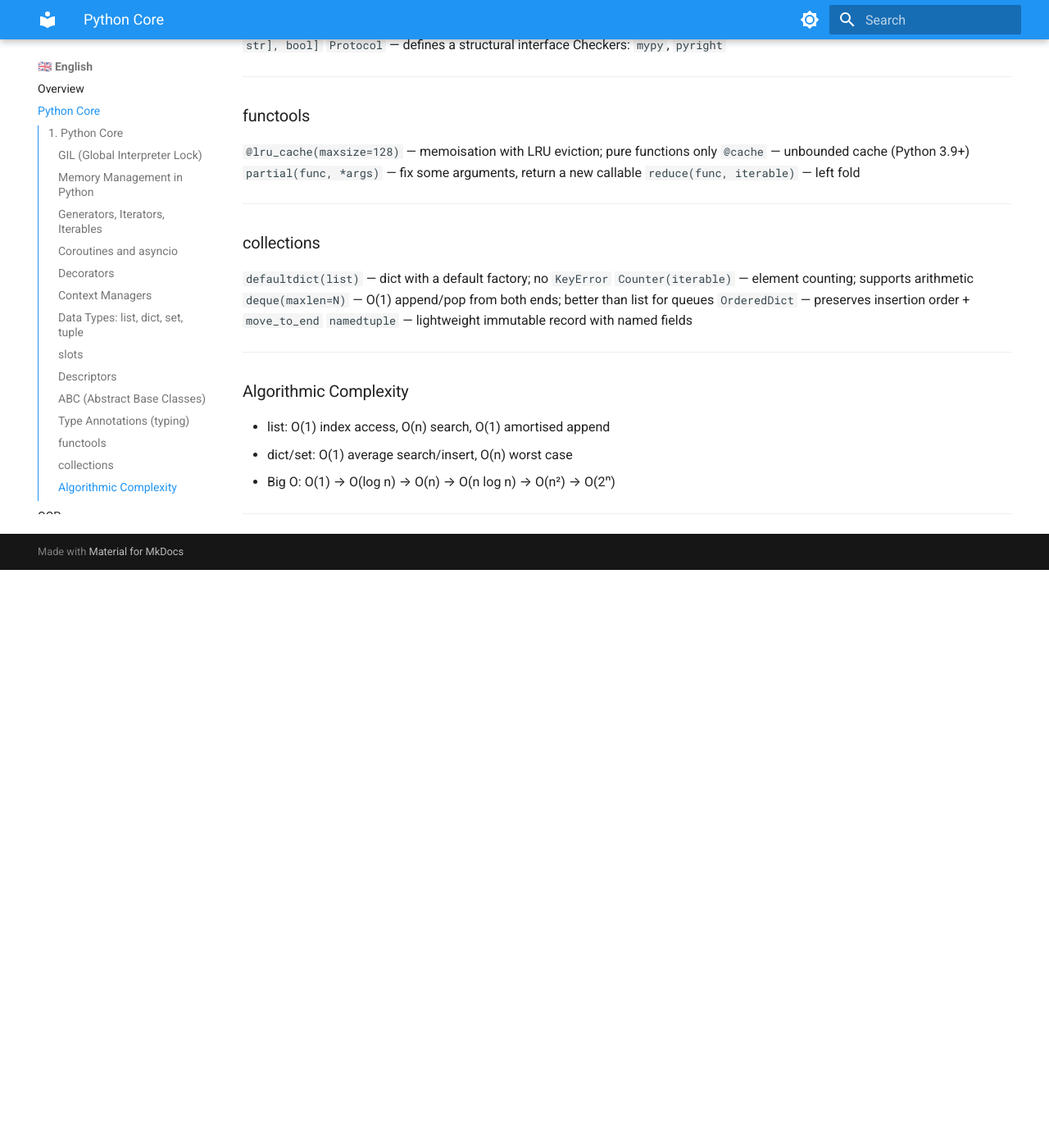
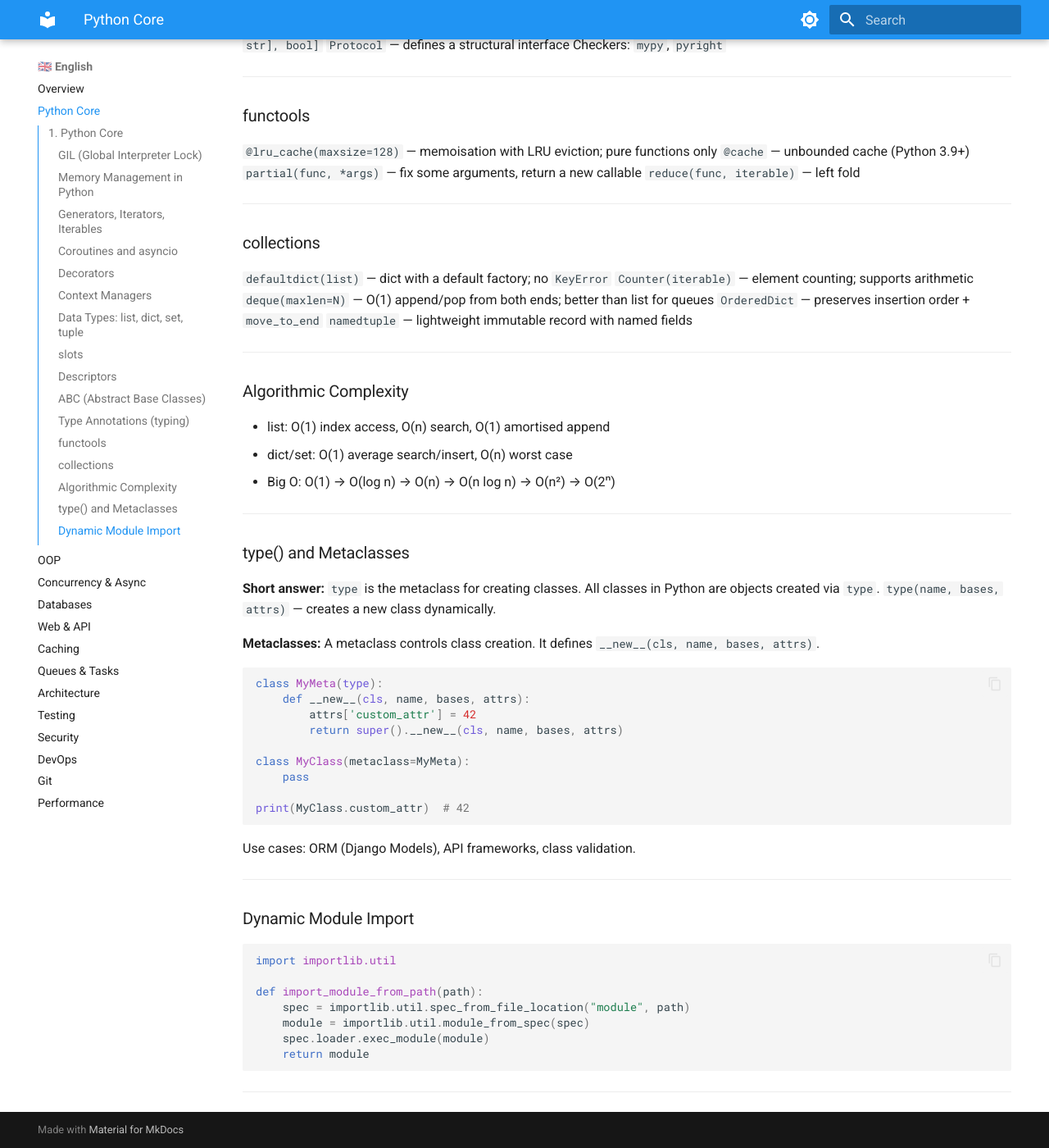
Before and after one commit to spiritEcosse/senior-kb, an MkDocs documentation site: the page built from docs/en/python-core.md, in a window 1280 px wide and 1400 px high, scrolled down 4005 px. Shown: the whole window at 82% size. Built offline with MkDocs 1.6.1 and Material for MkDocs 9.7.7, drawn with Linux system fonts in a browser that asks for light colours; before the commit the page ends 4700 px from its top, so only the background shows below that.

Commit message:
update: docs/en/python-core.md

````diff
--- a/docs/en/python-core.md
+++ b/docs/en/python-core.md
@@ -227,3 +227,42 @@ Checkers: `mypy`, `pyright`
 - Big O: O(1) → O(log n) → O(n) → O(n log n) → O(n²) → O(2ⁿ)
 
 ---
+
+### type() and Metaclasses
+
+**Short answer:**
+`type` is the metaclass for creating classes. All classes in Python are objects created via `type`.
+`type(name, bases, attrs)` — creates a new class dynamically.
+
+**Metaclasses:**
+A metaclass controls class creation. It defines `__new__(cls, name, bases, attrs)`.
+
+```python
+class MyMeta(type):
+    def __new__(cls, name, bases, attrs):
+        attrs['custom_attr'] = 42
+        return super().__new__(cls, name, bases, attrs)
+
+class MyClass(metaclass=MyMeta):
+    pass
+
+print(MyClass.custom_attr)  # 42
+```
+
+Use cases: ORM (Django Models), API frameworks, class validation.
+
+---
+
+### Dynamic Module Import
+
+```python
+import importlib.util
+
+def import_module_from_path(path):
+    spec = importlib.util.spec_from_file_location("module", path)
+    module = importlib.util.module_from_spec(spec)
+    spec.loader.exec_module(module)
+    return module
+```
+
+---
````
